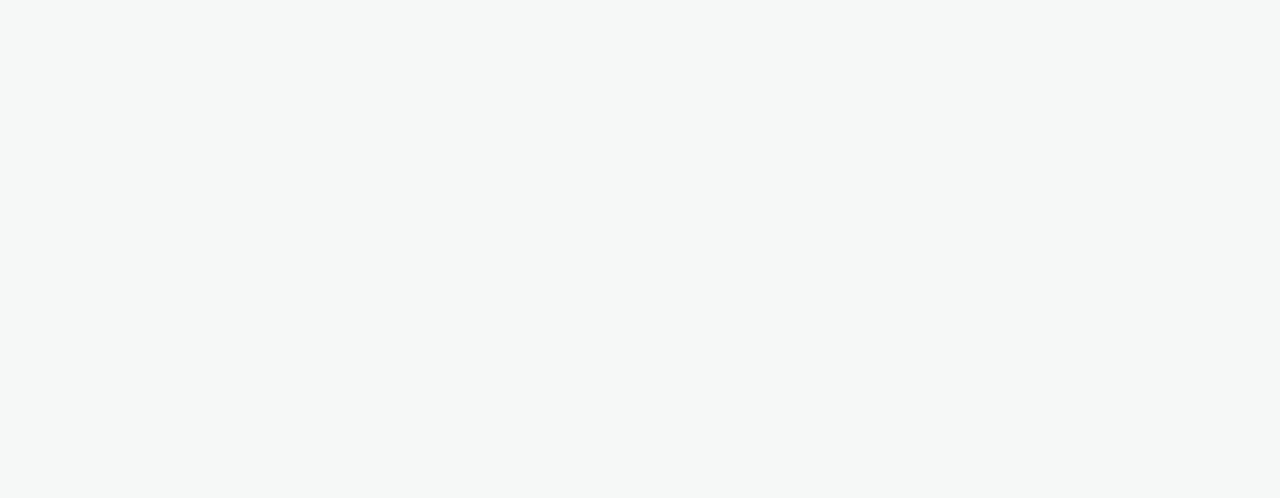
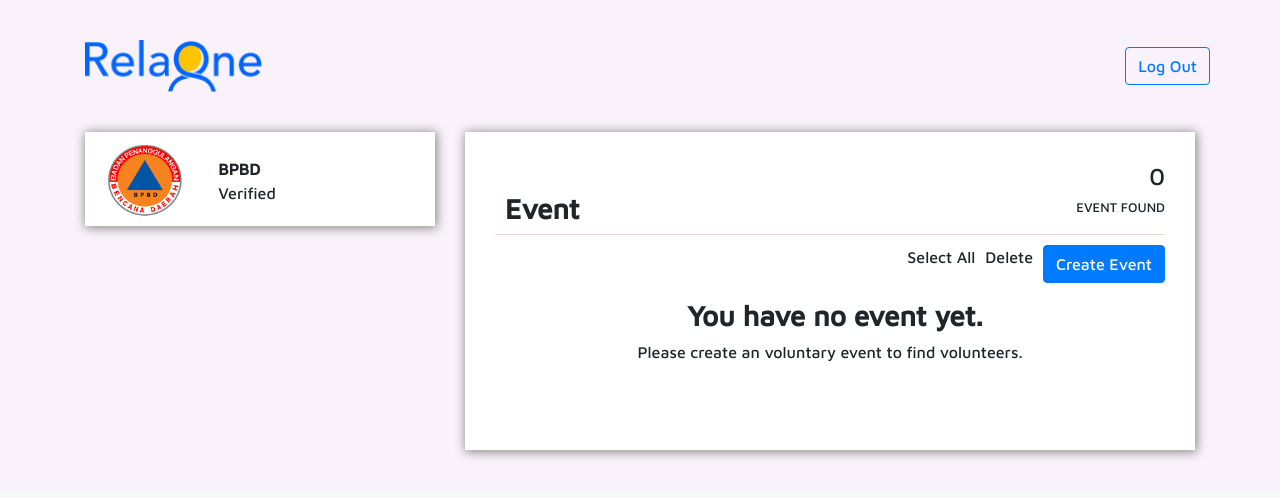
Before and after one commit to raymondleons/relaone, a React (Create React App) app: page /organization/dashboard in a window 1280 px wide. Shown: the top 498 px of the page. Built offline with nearby package versions, Linux system fonts and the light colour scheme.

Commit message:
[Binar] - create organization dashboard page and styling

```diff
--- a/src/App.js
+++ b/src/App.js
@@ -4,6 +4,7 @@ import UpdateOrganizationProfile from './pages/UpdateOrganizationProfile';
 import './assets/css/_style.scss';
 import { BrowserRouter as Router, Route } from 'react-router-dom';
 import UpdateOrgProfileSuccess from './pages/UpdateOrgProfileSuccess';
+import OrganizationDashboardPage from './pages/OrganizationDashboardPage';
 
 class App extends Component {
   render() {
@@ -13,6 +14,7 @@ class App extends Component {
           <Route path="/" exact component={LandingPage}/>
           <Route path="/organization/update-profile" exact component={UpdateOrganizationProfile}/>
           <Route path="/organization/update-profile/success" exact component={UpdateOrgProfileSuccess}/>
+          <Route path="/organization/dashboard" exact component={OrganizationDashboardPage}/>
         </div>
       </Router>
     );
--- a/src/assets/css/_style.scss
+++ b/src/assets/css/_style.scss
@@ -360,6 +360,41 @@ body {
     width: 200px;
 }
 
+.organization-dashboard {
+    background-color: white;
+    padding: 30px;
+    padding-bottom: 70px;
+    margin-bottom: 40px;
+    box-shadow: 1px 1px 10px 1px #888888;
+}
+
+.content-header {
+    display: flex;
+    justify-content: space-between;
+    align-items: center;
+    width: 100%;
+}
+
+
+
+.event-count {
+    text-align: right;
+    font-size: small;
+}
+
+.event-action {
+    padding-top: 10px;
+    text-align: right;
+}
+
+.event-action a {
+    padding-right: 10px;
+}
+
+.no-event {
+    text-align: center;
+}
+
 .logo{
  width:200px;
  margin:auto;
--- a/src/components/OrganizationDashboard.js
+++ b/src/components/OrganizationDashboard.js
@@ -5,9 +5,11 @@ import '../assets/css/_style.scss'
 class FormOrganizationProfile extends Component {
   render() {
     return (
-      <div className="form-organization-profile">
-        <div className="content-title">
-            <h3>Event</h3>
+      <div className="organization-dashboard">
+        <div className="content-title content-header">
+            <div>
+              <h3>Event</h3>
+            </div>
             <div className="event-count">
                 <h4>0</h4>
                 <p>EVENT FOUND</p>
@@ -18,8 +20,8 @@ class FormOrganizationProfile extends Component {
             <a>Delete</a>
             <Button color="primary">Create Event</Button>
         </div>
-        <div>
-            <img src={} alt="create event"/>
+        <div className="no-event">
+            {/* <img src={} alt="create event"/> */}
             <h3>You have no event yet.</h3>
             <p>Please create an voluntary event to find volunteers.</p>
         </div>
--- /dev/null
+++ b/src/pages/OrganizationDashboardPage.js
@@ -0,0 +1,30 @@
+import React, { Component } from 'react';
+import { Container, Row, Col } from 'reactstrap';
+import OrganizationDashboard from '../components/OrganizationDashboard';
+import '../assets/css/_style.scss';
+import ProfileBadge from '../layout/ProfileBadge';
+import Header from '../layout/Header';
+
+class OrganizationDashboardPage extends Component {
+  render() {
+    return (
+      <div className="update-organization-profile">
+        <Container>
+          <Row>
+            <Header/>
+          </Row>
+          <Row>
+            <Col sm="12" md="4">
+              <ProfileBadge></ProfileBadge>
+            </Col>
+            <Col sm="12" md="8">
+              <OrganizationDashboard/>
+            </Col>
+          </Row>
+        </Container>
+      </div>
+    )
+  }
+}
+
+export default OrganizationDashboardPage;
```
